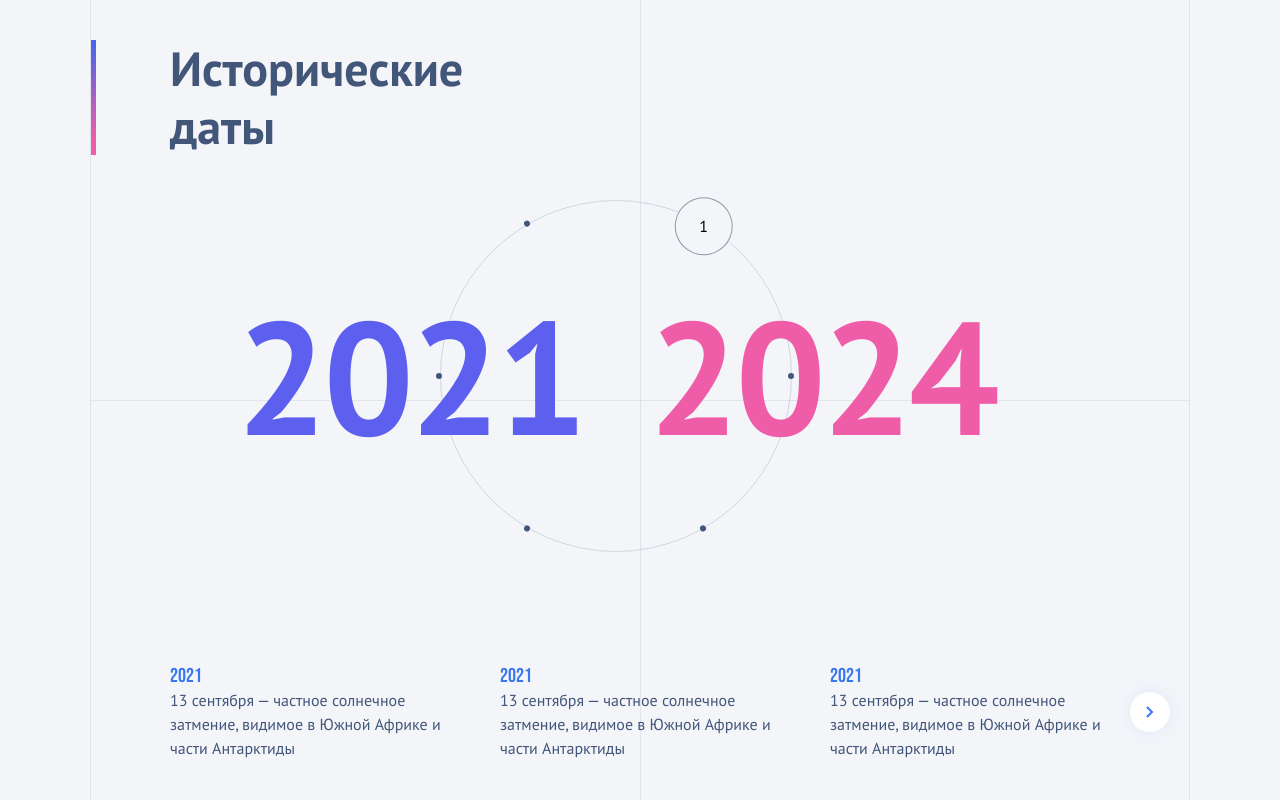
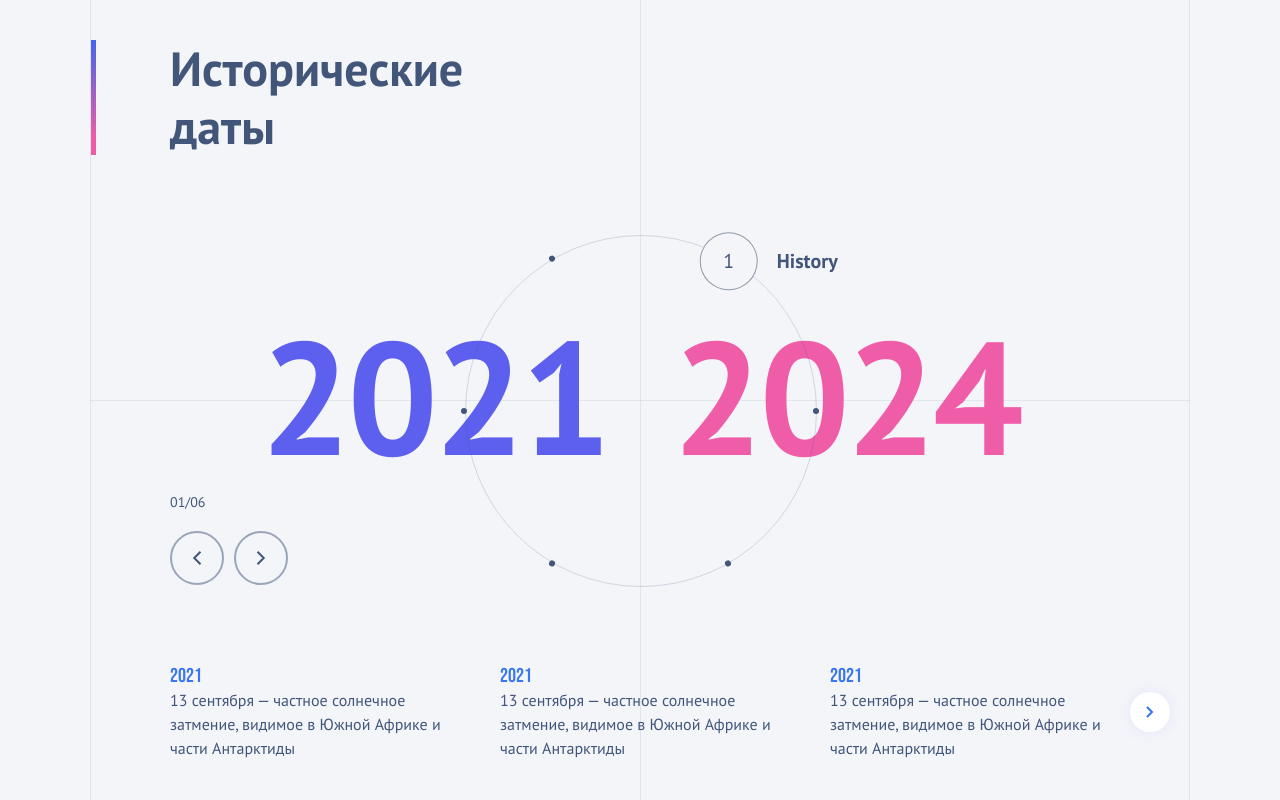
Before and after one commit to george-avsa/only-test-task, a React app: page / in a window 1280 px wide. Built offline with nearby package versions, Linux system fonts and the light colour scheme.

Commit message:
added circle controls with counterclockwise rotation logic

```diff
--- a/src/App.tsx
+++ b/src/App.tsx
@@ -9,11 +9,11 @@ export default function App() {
             <div className="wrapper__line--right"></div>
             <div className="wrapper__line--left"></div>
             <div className="wrapper__line--center"></div>
-            <Circle></Circle>
             <h1>
                 Исторические <br/>даты
                 <div className='title__line'></div>
             </h1>
+            <Circle></Circle>
             <Slider></Slider>
         </div>
     )
--- a/src/components/Circe.tsx
+++ b/src/components/Circe.tsx
@@ -1,42 +1,9 @@
 import React, { ReactEventHandler, useEffect, useRef, useState } from "react";
 import { isHtmlElement } from "../types/isHtmlElement";
-
-type markerRotationMap = {
-    currentRotation: number,
-    nextRotation: number,
-}
-
-type dateInterval = {
-    firstDate: number,
-    lastDate: number,
-    index: number,
-    currentRotation: number,
-    nextRotation: number,
-    active: boolean
-}
-
-function getMinimizedRotation(initialRotation: number): number {
-    const leftRotation = 360 - initialRotation + 30;
-    const rightRotation = 30 - initialRotation;
-    let nextRotation: number;
-    if (Math.abs(leftRotation) >= Math.abs(rightRotation)) {
-        nextRotation = rightRotation
-    } else {
-        nextRotation = leftRotation
-    }
-    return nextRotation;
-}
-
-function generateRotationMap(dateIntervals: dateInterval[]): dateInterval[] {
-    let initialRotation = 30;
-    const rotationStep = 360 / dateIntervals.length;    const dateIntervalsMapped = dateIntervals.map(dateInterval => {
-        const nextRotation = getMinimizedRotation(initialRotation)
-        const keklol = {...dateInterval, currentRotation: initialRotation, nextRotation};
-        initialRotation += rotationStep
-        return keklol;
-    });
-    return dateIntervalsMapped;
-}
+import { generateRotationMap } from "../handlers/getRotationMap";
+import { getNewIntervals } from "../handlers/getNewIntervals";
+import { dateInterval } from "../types/dateInterval"
+import { ReactComponent as CircleArrow } from "./../assets/arrowCircle.svg";
 
 export default function Circle() {
 
@@ -101,32 +68,45 @@ export default function Circle() {
     function clickHandlerMarker(e: React.MouseEvent<HTMLElement>) {
         const clickedMarker = e.target;
         if (isHtmlElement(clickedMarker)) {
-            const circleId = Number.parseInt(clickedMarker.innerText);
             const markerBlock = clickedMarker.closest('.marker__block');
             if (isHtmlElement(markerBlock)) {
                 const nextRotation = Number.parseInt(markerBlock.getAttribute('data-rotation'))
                 circleRef.current.style.rotate = `${circleRotation + nextRotation}deg`;
                 const indexClicked = Number.parseInt(markerBlock?.innerText) - 1;
-                    const newDateIntervals = [...dateIntevals.slice(indexClicked, dateIntevals.length), ...dateIntevals.slice(0, indexClicked)]
-                    // сonst indexOrder = newDateIntervals.map()
-                    const rotationStep = 360 / newDateIntervals.length;
-                    let initialRotation = 30;
-                    const newkeklol  = newDateIntervals.map((dateInteval, i) => {
-                        const nextMarkerRotation = getMinimizedRotation(initialRotation)
-                        initialRotation += rotationStep
-                        if (dateInteval.index === indexClicked + 1) {
-                            return {...dateInteval, active: true, nextRotation: nextMarkerRotation}
-                        }
-                        return {...dateInteval, active: false, nextRotation: nextMarkerRotation}
-                    });
+                const newIntervals = getNewIntervals(dateIntevals, indexClicked);
                 setCircleRotation((circleRotation) => circleRotation + nextRotation);
-                    setDateIntevals(newkeklol.sort((a:dateInterval, b:dateInterval) => a.index - b.index));
+                setDateIntevals(newIntervals.sort((a:dateInterval, b:dateInterval) => a.index - b.index));
             }
         }
     }
 
+    const handleCircleLeft = () => {
+        const dateIntervalsLength = Object.keys(dateIntevals).length;
+        const nextRotation = 360 / dateIntervalsLength;
+        const currentIndex = dateIntevals.find(dateInteval => dateInteval.active).index;
+        let newIndex: number;
+        if (currentIndex === 1) {
+            newIndex = dateIntervalsLength - 1;
+        } else {
+            newIndex = currentIndex - 2;
+        }
+        const newIntervals = getNewIntervals(dateIntevals, newIndex);
+        circleRef.current.style.rotate = `${circleRotation + nextRotation}deg`;
+
+        // if element is rotated after rerender and it is invisible, animation of marker element will be wrong
+        // in case, when marker is active (on hover) it works good, without code below - rotation doesn't repeat circle's rotation
+        circleRef.current.querySelectorAll('.marker__hover').forEach((markerHoverElement:HTMLDivElement) => {
+            if (markerHoverElement?.innerText === String(newIndex + 1)) {
+                markerHoverElement.classList.add('marker__hover--active');
+            }
+        });
+        setCircleRotation((circleRotation) => circleRotation + nextRotation);
+        setDateIntevals(newIntervals.sort((a:dateInterval, b:dateInterval) => a.index - b.index));
+    }
+
     return (
-        <div className="wrapper__circle" ref={circleRef}>
+        <div className="circle__wrapper">
+        <div className="circle" ref={circleRef}>
                 {dateIntevals.map((dateInterval, i) => (
                     <div className='marker__block'
                     key={`${dateInterval.firstDate}-${dateInterval.lastDate}`}
@@ -134,16 +114,34 @@ export default function Circle() {
                     data-rotation={dateInterval.nextRotation}
                     >
                         <div className="cirlce__marker" onClick={clickHandlerMarker}>
-                            <div className={`marker__hover${dateInterval.active ? ' marker__hover--active' : ''}`} style={{rotate: `${-dateInterval.currentRotation - (circleRotation % 360)}deg`}}>
-                                <span className="marker__number-text"></span>
+                            <div className={`marker__hover${dateInterval.active ? ' marker__hover--active' : ''}`} style={{rotate: `${-dateInterval.currentRotation - (circleRotation % 360) - Math.trunc(circleRotation / 360) * 360}deg`}}>
+                                <span className="marker__number-text">
                                     {i + 1}
+                                </span>
+                                {dateInterval.active && (
+                                    <div className="marker__category">
+                                        History
+                                    </div>
+                                )}
                             </div>
                         </div>
                     </div>
                 ))}
-                <div className="circle__dates" style={{rotate: `${-(circleRotation % 360)}deg`}}>
+        </div>
+        <div className="circle__dates">
             <div className="circle__date circle__date--first">2021</div>
             <div className="circle__date circle__date--second">2024</div>
+        </div>
+        <div className='circle__controls'>
+        <span className='circle__position'>0{dateIntevals.find((dateInteval: dateInterval) => dateInteval.active).index}/06</span>
+        <div className='circle__controls-buttons'>
+            <div className="circle__button" onClick={handleCircleLeft}>
+                <CircleArrow />
+            </div>
+            <div className="circle__button circle__button--next">
+                <CircleArrow />
+            </div>
+        </div>
         </div>
                 </div>
     );
--- a/src/components/Slider.tsx
+++ b/src/components/Slider.tsx
@@ -42,8 +42,6 @@ export const Slider = () => {
     left: false,
     right: true,
   });
-
-  useEffect(() => {console.log(controllerVisibility)}, [controllerVisibility])
 
   return <div className='slider'>
   <Swiper
--- /dev/null
+++ b/src/handlers/getMinimizedRotation.ts
@@ -0,0 +1,11 @@
+export function getMinimizedRotation(initialRotation: number): number {
+    const leftRotation = 360 - initialRotation + 30;
+    const rightRotation = 30 - initialRotation;
+    let nextRotation: number;
+    if (Math.abs(leftRotation) >= Math.abs(rightRotation)) {
+        nextRotation = rightRotation
+    } else {
+        nextRotation = leftRotation
+    }
+    return nextRotation;
+}
--- /dev/null
+++ b/src/handlers/getNewIntervals.ts
@@ -0,0 +1,18 @@
+import { dateInterval } from "../types/dateInterval";
+import { getMinimizedRotation } from "./getMinimizedRotation";
+
+export function getNewIntervals(dateIntevals: dateInterval[], indexClicked: number): dateInterval[] {
+    console.log(indexClicked)
+    const newDateIntervals = [...dateIntevals.slice(indexClicked, dateIntevals.length), ...dateIntevals.slice(0, indexClicked)]
+    const rotationStep = 360 / newDateIntervals.length;
+    let initialRotation = 30;
+    const newkeklol  = newDateIntervals.map((dateInteval, i) => {
+        const nextMarkerRotation = getMinimizedRotation(initialRotation)
+        initialRotation += rotationStep
+        if (dateInteval.index === indexClicked + 1) {
+            return {...dateInteval, active: true, nextRotation: nextMarkerRotation}
+        }
+        return {...dateInteval, active: false, nextRotation: nextMarkerRotation}
+    });
+    return newkeklol;
+}
--- /dev/null
+++ b/src/handlers/getRotationMap.ts
@@ -0,0 +1,13 @@
+import { dateInterval } from "../types/dateInterval";
+import { getMinimizedRotation } from "./getMinimizedRotation";
+
+export function generateRotationMap(dateIntervals: dateInterval[]): dateInterval[] {
+    let initialRotation = 30;
+    const rotationStep = 360 / dateIntervals.length;    const dateIntervalsMapped = dateIntervals.map(dateInterval => {
+        const nextRotation = getMinimizedRotation(initialRotation)
+        const keklol = {...dateInterval, currentRotation: initialRotation, nextRotation};
+        initialRotation += rotationStep
+        return keklol;
+    });
+    return dateIntervalsMapped;
+}
--- a/src/styles.scss
+++ b/src/styles.scss
@@ -47,7 +47,17 @@ html {
     @include square($axis: ay, $side: center);
 }
 
-.wrapper__circle {
+.circle__wrapper {
+    position: relative;
+    height: 350px;
+    width: 100%;
+
+    display: flex;
+    align-items: center;
+    justify-content: center;
+}
+
+.circle {
     position: absolute;
     top: calc(50% - 265px);
     left: calc(50% - 265px);
@@ -66,8 +76,8 @@ html {
     @media screen and (max-width: 1500px) {
         width: 350px;
         height: 350px;
-        top: calc(50% - 200px);
-        left: calc(50% - 200px);
+        top: calc(50% - 175px);
+        left: calc(50% - 175px);
     }
 }
 
@@ -114,6 +124,7 @@ html {
             display: flex;
         }
     }
+
 }
 
 .marker__number-text {
@@ -124,6 +135,37 @@ html {
     font-weight: 400;
     cursor: pointer;
 }
+
+.marker__category {
+    position: absolute;
+    left: calc(100% + 20px);
+
+    height: 100%;
+
+    display: flex;
+    align-items: center;
+
+    color: var(--Black-blue, #42567A);
+    font-family: 'PT Sans';
+    font-size: 20px;
+    font-style: normal;
+    font-weight: 700;
+    line-height: 150%;
+}
+
+@keyframes slidein {
+    0% {
+        opacity: 0;
+    }
+
+    75% {
+        opacity: 0;
+    }
+
+    100% {
+        opacity: 1;
+    }
+  }
 
 
 h1 {
@@ -153,6 +195,8 @@ h1 {
     display: flex;
     gap: 65px;
 
+    margin-top: -3%;
+
     transition: rotate 1s ease-out;
 }
 
@@ -161,7 +205,6 @@ h1 {
     font-size: 200px;
     font-style: normal;
     font-weight: 700;
-    line-height: 160px;
     letter-spacing: -4px;
 
     @media screen and (max-width: 1500px) {
@@ -263,7 +306,42 @@ h1 {
     }
 }
 
+.circle__controls {
+    position: absolute;
+    left: 0;
+    bottom: 0
+}
 
-.slider-controller {
+.circle__position {
+    color: #42567A;
+    font-family: PT Sans;
+    font-size: 14px;
+    font-style: normal;
+    font-weight: 400;
+    line-height: normal;
+}
 
+.circle__controls-buttons {
+    display: flex;
+
+    margin-top: 20px;
 }
+
+.circle__button {
+    width: 50px;
+    height: 50px;
+
+    border-radius: 50%;
+    border: 2px solid rgba(66, 86, 122, .5);
+
+    display: flex;
+    align-items: center;
+    justify-content: center;
+
+    cursor: pointer;
+
+    &:not(:first-child) {
+        margin-left: 10px;
+        rotate: 180deg;
+    }
+}
--- /dev/null
+++ b/src/types/dateInterval.ts
@@ -0,0 +1,8 @@
+export type dateInterval = {
+    firstDate: number,
+    lastDate: number,
+    index: number,
+    currentRotation: number,
+    nextRotation: number,
+    active: boolean
+}
```
Also changed, not shown: src/assets/arrowCircle.svg (added). Lines whose indentation alone changed are shown as unchanged.
